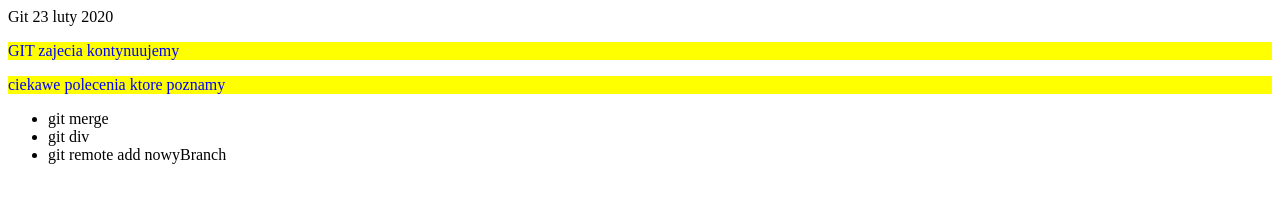
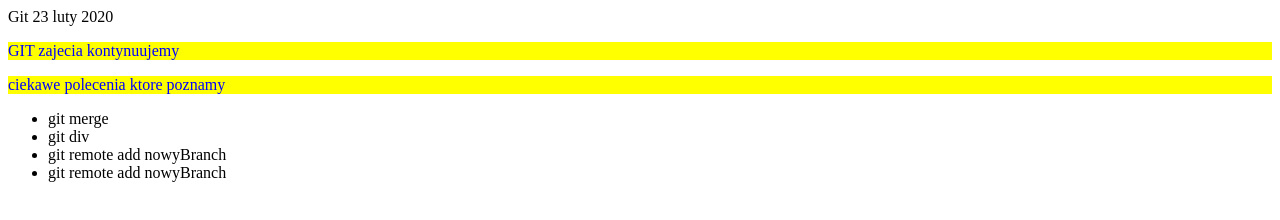
Before and after one commit to karsza/gitzjazd6, a plain HTML site: page index.html in a window 1280 px wide. Drawn offline with Linux system fonts and the light colour scheme.

Commit message:
second commit html changes

```diff
--- a/index.html
+++ b/index.html
@@ -14,6 +14,8 @@
         <li>git merge</li>
         <li>git div</li>
         <li>git remote add nowyBranch</li>
+        <li>git remote add nowyBranch</li>
+
     </ul>
 </body>
 </html>
```
